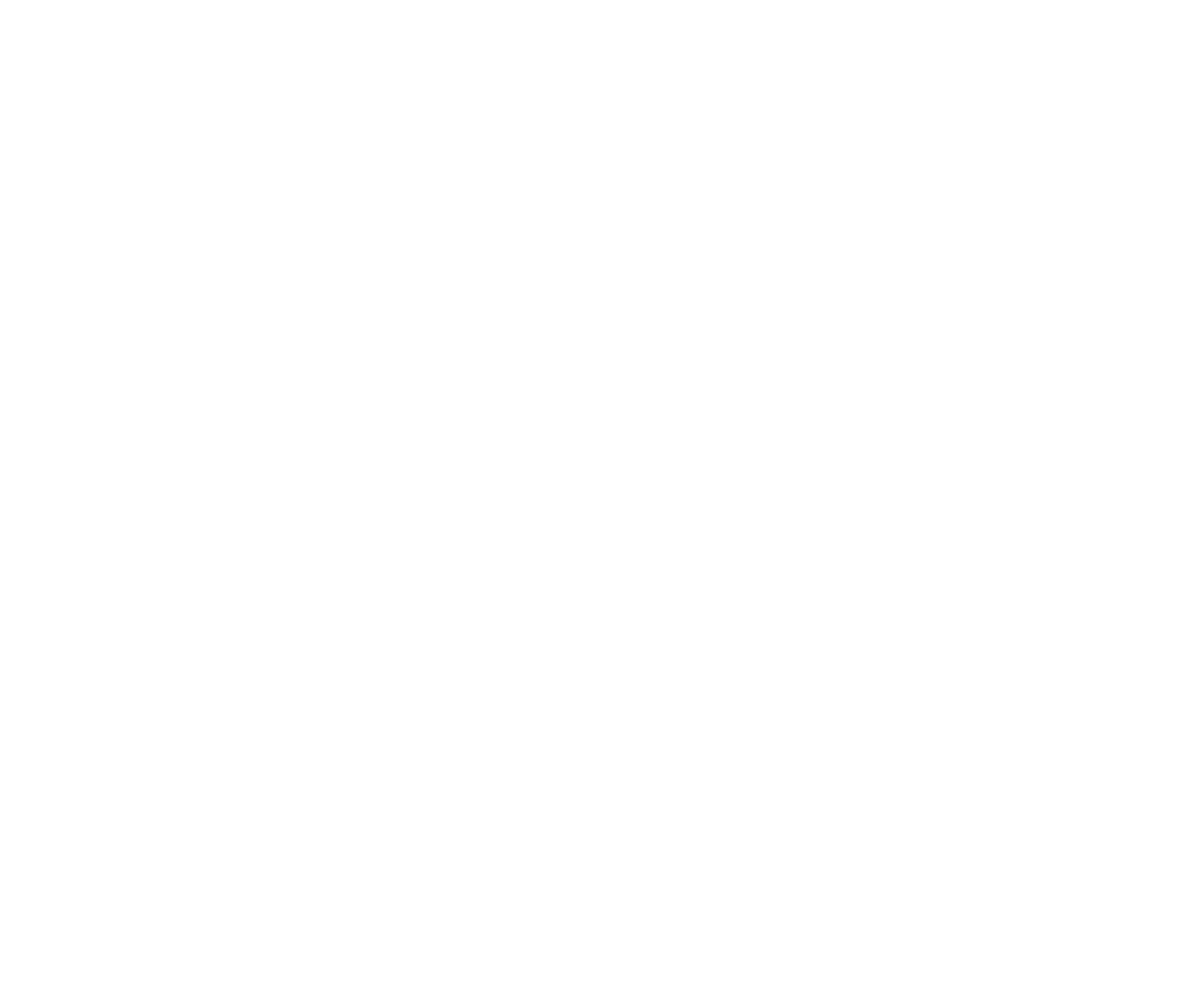
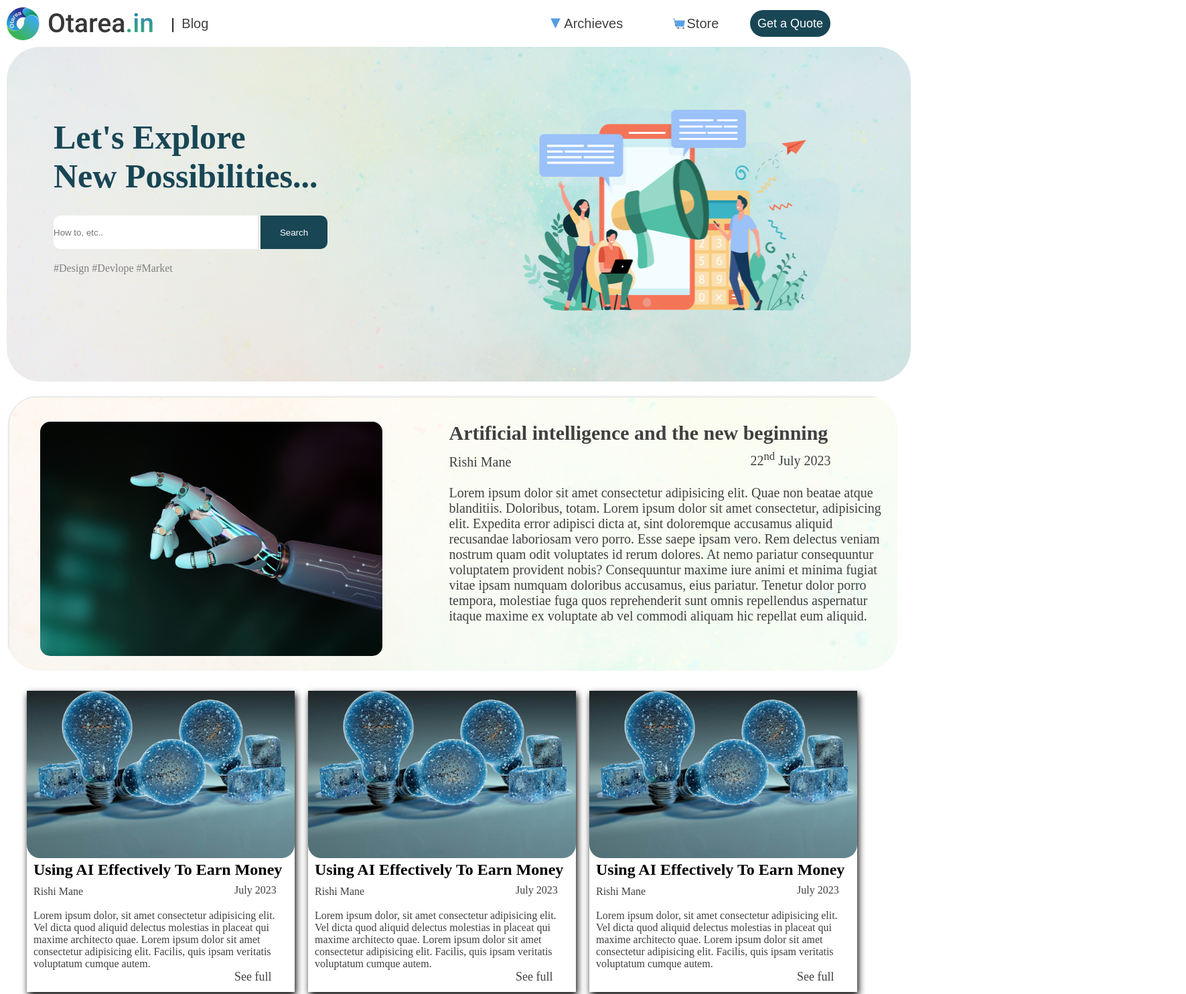
Before and after one commit to RishiMane03/contest-2-repo, a plain HTML site: page index.html in a window 1280 px wide. Shown: the top 1485 px of the page at 67% size, 1771 px wide, since content can reach past the window. Before the commit the page ends 800 px from the top, so only its background shows below. Drawn offline with Linux system fonts and the light colour scheme.

Commit message:
contest2

```diff
--- /dev/null
+++ b/STYLE-1.css
@@ -0,0 +1,326 @@
+*{
+    margin: 0px;
+    padding: 0px;
+}
+
+/* Nav Bar */
+
+nav{
+
+    /* position: sticky;
+    top: 0px; */
+}
+
+.navBar{
+    width: 100vw;
+    height: 70px;
+
+    /* border: 1px solid black; */
+    display: flex;
+    align-items: center;
+    justify-content: space-between;
+}
+
+.B-blog{
+    background: transparent;
+    width: 50px;
+    height: 30px;
+    font-size: 20px;
+    color: #404040;
+    border: none;
+    position: relative;
+    right: 180px;
+}
+
+.Quote{
+    border: none;
+    background-color: #184655;
+    color: white;
+    position: relative;
+    right: 40px;
+    width: 120px;
+    height: 40px;
+    font-size: 18px;
+    border-radius: 20px;
+    cursor: pointer;
+}
+
+#logo{
+    position: relative;
+    left: 10px;
+}
+
+#bar{
+    position: relative;
+    right: 80px;
+}
+
+#store{
+    position: relative;
+    left: 200px;
+}
+
+#cart{
+    position: relative;
+    left: 125px;
+}
+
+#acr{
+    position: relative;
+    left: 300px;
+}
+
+#poly{
+    position: relative;
+    left: 220px;
+}
+
+/* hero section */
+.hero{
+    /* border: 1px solid black; */
+    /* background-image: url(./Rectangle\ 26.jpg); */
+    width: 1350px;
+    height: 500px;
+    /* background: linear-gradient(10deg, beige, lightblue); */
+    background-image: url(./Rectangle\ 31.jpg);
+    border-radius: 50px;
+    position: relative;
+    left: 10px;
+}
+
+.Starting{
+    display: flex;
+    flex-direction: column;
+    justify-content: center;
+    height: 500px;
+    position: relative;
+    left: 70px;
+    bottom: 50px;
+}
+
+.heading{
+    color: #184655;
+    font-weight: bold;
+    font-size: 25px;
+    position: relative;
+    top: 150px;
+}
+
+.search{
+    position: relative;
+    top: 30px;
+
+}
+
+#input{
+    width: 305px;
+    height: 50px;
+    border-radius: 10px 0px 0px 10px;
+    border: none;
+    position: relative;
+    top: 150px;
+}
+
+#butSearch{
+    background-color: #184655;
+    color: white;
+    width: 100px;
+    height: 50px;
+    border: none;
+    border-radius: 0px 10px 10px 0px;
+    position: relative;
+    top: 150px;
+}
+
+#butSearch:hover{
+    color: yellowgreen;
+}
+
+#base{
+    position: relative;
+    top: 200px;
+    color: gray;
+}
+
+#layer{
+    width: 475px;
+    height: 304px;
+    position: relative;
+    left: 700px;
+    bottom: 50px;
+}
+/* blog */
+.robo-blog{
+    background-image: url(./blog.png);
+    /* border: 1px solid black; */
+    width: 1330px;
+    height: 412px;
+    border-radius: 50px;
+    position: relative;
+    top: 20px;
+    left: 10px;
+    display: flex;
+    flex-direction: row;
+}
+
+#hand{
+    height: 350px;
+    position: relative;
+    left: 50px;
+    top: 40px;
+    border-radius: 15px;
+}
+
+.col-2{
+    position: relative;
+    left: 150px;
+    top: 40px;
+    font-size: 20px;
+    color: #404040;
+}
+
+#date{
+    position: relative;
+    left: 450px;
+    bottom: 15px;
+}
+
+#name{
+    position: relative;
+    top: 15px;
+}
+
+#des{
+    position: relative;
+    top: 10px;
+    width: 650px;
+}
+
+/* more blog */
+.blog-element{
+    /* border: 1px solid black; */
+    width: 400px;
+    height: 450px;
+    position: relative;
+    left: 20px;
+    top: 50px;
+    box-shadow: 2px 5px 10px black;
+    overflow: hidden;
+}
+
+.more-blogs{
+    display: flex;
+    justify-content: space-evenly;
+}
+
+#M-blog-img{
+    width: 400px;
+    height: 250px;
+    border-radius: 0px 0px 20px 20px;
+}
+
+#head-1{
+    color:black;
+    position: relative;
+    bottom: 10px;
+}
+
+.blog-content{
+    padding: 10px;
+    color: #404040;
+}
+
+#date-1{
+    position: relative;
+    left: 300px;
+    bottom: 20px;
+}
+
+#seefull{
+    text-decoration: none;
+    color: #404040;
+    font-size: 18px;
+    position: relative;
+    left: 300px;
+}
+
+
+
+/* Footer */
+
+.footer{
+    /* border: 1px solid black; */
+    /* background-image: url(./Rectangle\ 26.jpg); */
+    width: 1350px;
+    height: 500px;
+    /* background: linear-gradient(10deg, beige, lightblue); */
+    background-image: url(./Rectangle\ 31.jpg);
+    border-radius: 50px;
+    position: relative;
+    left: 10px;
+    top: 100px;
+}
+
+.first{
+
+    display: flex;
+    flex-direction: column;
+    justify-content: center;
+    height: 500px;
+    position: relative;
+    left: 70px;
+    bottom: 100px;
+}
+
+.footing{
+    color: #0e2c36;
+    font-weight: bold;
+    font-size: 25px;
+    position: relative;
+    top: 250px;
+}
+
+.app{
+    color: black;
+}
+
+.B{
+    position: relative;
+    top: 30px;
+
+}
+
+
+#button-2{
+    background-color: #184655;
+    color: white;
+    width: 180px;
+    height: 50px;
+    border: none;
+    border-radius: 10px;
+    position: relative;
+    top: 300px;
+    left: 80px;
+    background: linear-gradient(to right, violet, blue);
+    font-size: 20px;
+    font-weight: 500;
+    cursor: pointer;
+}
+
+#button-2:hover{
+    color:black;
+}
+
+#base{
+    position: relative;
+    top: 200px;
+    color: gray;
+}
+
+#layer{
+    width: 475px;
+    height: 304px;
+    position: relative;
+    left: 700px;
+    bottom: 50px;
+}
--- a/index.html
+++ b/index.html
@@ -4,9 +4,115 @@
     <meta charset="UTF-8">
     <meta name="viewport" content="width=device-width, initial-scale=1.0">
     <title>Document</title>
-    <link rel="stylesheet" href="./style.css">
+    <!-- <link rel="stylesheet" href="./style.css"> -->
+    <link rel="stylesheet" href="./STYLE-1.css">
 </head>
 <body>
+    <div class="index">
+        <nav>
+            <div class="navBar">
+                <img id="logo" src="./Group 23.png" alt="logo">
+                <h1 id="bar">|</h1>
+                <a href="#"><button class="B-blog">Blog</button></a>
+                <img id="poly" src="./Polygon 1.png" alt="poly">
+                <a href="#" id="acr"><button class="B-blog">Archieves</button></a>
+                <img id="cart" src="./cart.png" alt="cart">
+                <a href="#" id="store"><button class="B-blog">Store</button></a>
 
+                <button class="Quote">Get a Quote</button>
+
+            </div>
+        </nav>
+
+        <main>
+            <!-- hero section -->
+        <div class="hero">
+        <div class="Starting">
+            <div class="heading">
+                <h1>Let's Explore</h1>
+                <h1>New Possibilities...</h1>
+            </div>
+            <div class="search">
+                <input id="input" type="text" placeholder="How to, etc..">
+                <a href="#"><button id="butSearch">Search</button></a>
+            </div>
+            <p id="base">#Design #Devlope #Market</p>
+            <img id="layer" src="./Layer 1.png" alt="layer">
+        </div>
+        </div>
+        </main>
+
+        <section class="Main-blog">
+            <div class="robo-blog">
+                <div class="col-1">
+                    <img id="hand" src="./hand.png" alt="hand">
+                </div>
+                <div class="col-2">
+                    <h2 id="heading">Artificial intelligence and the new  beginning</h2>
+                     <p id="name">Rishi Mane</p>
+                    <p id="date">22<sup>nd</sup> July 2023</p>
+                    <p id="des">Lorem ipsum dolor sit amet consectetur adipisicing elit. Quae non beatae atque blanditiis. Doloribus, totam. Lorem ipsum dolor sit amet consectetur, adipisicing elit. Expedita error adipisci dicta at, sint doloremque accusamus aliquid recusandae laboriosam vero porro. Esse saepe ipsam vero. Rem delectus veniam nostrum quam odit voluptates id rerum dolores. At nemo pariatur consequuntur voluptatem provident nobis? Consequuntur maxime iure animi et minima fugiat vitae ipsam numquam doloribus accusamus, eius pariatur. Tenetur dolor porro tempora, molestiae fuga quos reprehenderit sunt omnis repellendus aspernatur itaque maxime ex voluptate ab vel commodi aliquam hic repellat eum aliquid.</p>
+                </div>
+            </div>
+        </section>
+        <!-- more blog -->
+        <section class="more-blogs">
+            <div class="blog-element">
+              <div class="blog-image">
+                <img id="M-blog-img" src="./more blog.png" alt="more blog">
+              </div>
+              <div class="blog-content">
+                <h2 id="head-1">Using AI Effectively To Earn Money</h2>
+                <p id="name-1">Rishi Mane</p>
+                <p id="date-1">July 2023</p>
+                <p id="des-1">Lorem ipsum dolor, sit amet consectetur adipisicing elit. Vel dicta quod aliquid delectus molestias in placeat qui maxime architecto quae. Lorem ipsum dolor sit amet consectetur adipisicing elit. Facilis, quis ipsam veritatis voluptatum cumque autem.</p>
+                <a id="seefull" href="#">See full</a>
+              </div>
+            </div>
+            <!-- 2nd blog -->
+            <div class="blog-element">
+                <div class="blog-image">
+                  <img id="M-blog-img" src="./more blog.png" alt="more blog">
+                </div>
+                <div class="blog-content">
+                  <h2 id="head-1">Using AI Effectively To Earn Money</h2>
+                  <p id="name-1">Rishi Mane</p>
+                  <p id="date-1">July 2023</p>
+                  <p id="des-1">Lorem ipsum dolor, sit amet consectetur adipisicing elit. Vel dicta quod aliquid delectus molestias in placeat qui maxime architecto quae. Lorem ipsum dolor sit amet consectetur adipisicing elit. Facilis, quis ipsam veritatis voluptatum cumque autem.</p>
+                  <a id="seefull" href="#">See full</a>
+                </div>
+              </div>
+            <!-- 3rd blog -->
+            <div class="blog-element">
+                <div class="blog-image">
+                  <img id="M-blog-img" src="./more blog.png" alt="more blog">
+                </div>
+                <div class="blog-content">
+                  <h2 id="head-1">Using AI Effectively To Earn Money</h2>
+                  <p id="name-1">Rishi Mane</p>
+                  <p id="date-1">July 2023</p>
+                  <p id="des-1">Lorem ipsum dolor, sit amet consectetur adipisicing elit. Vel dicta quod aliquid delectus molestias in placeat qui maxime architecto quae. Lorem ipsum dolor sit amet consectetur adipisicing elit. Facilis, quis ipsam veritatis voluptatum cumque autem.</p>
+                  <a id="seefull" href="#">See full</a>
+                </div>
+              </div>
+          </section>
+
+          <!-- Footer -->
+          <footer>
+            <div class="footer">
+                <div class="first">
+                    <div class="footing">
+                        <h2>Download</h2>
+                        <h1 class="app">Otarea Education App</h1>
+                        <h2>For non stop learing</h2>
+                    </div>
+                    <div class="B">
+                        <a href="#"><button id="button-2">Download Now</button></a>
+                    </div>
+                    <img id="layer" src="./footer.png" alt="layer">
+                </div>
+                </div>
+          </footer>
+    </div>
 </body>
 </html>
```
Also changed, not shown: Group 23.png (added), Layer 1.png (added), Polygon 1.png (added), Rectangle 31.jpg (added), blog.png (added), cart.png (added), footer.png (added), hand.png (added), more blog.png (added), style.css (deleted).
